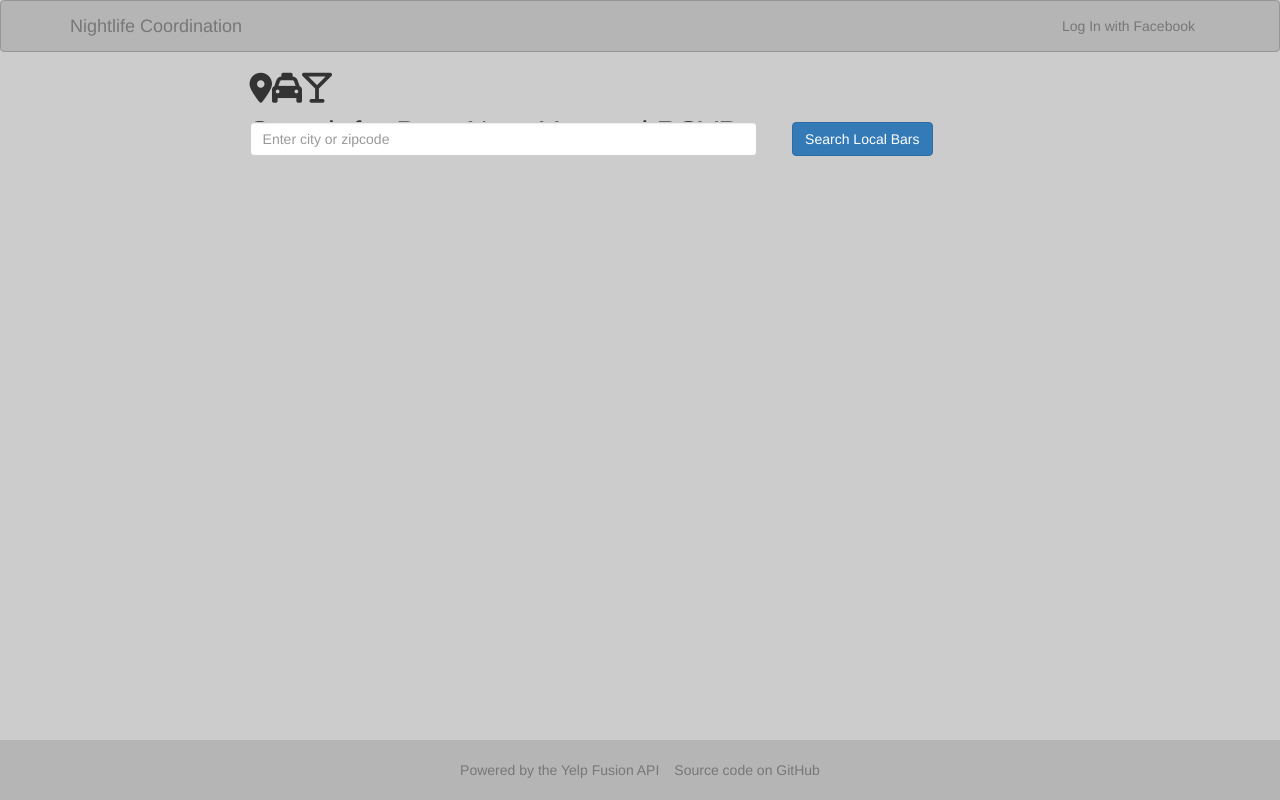
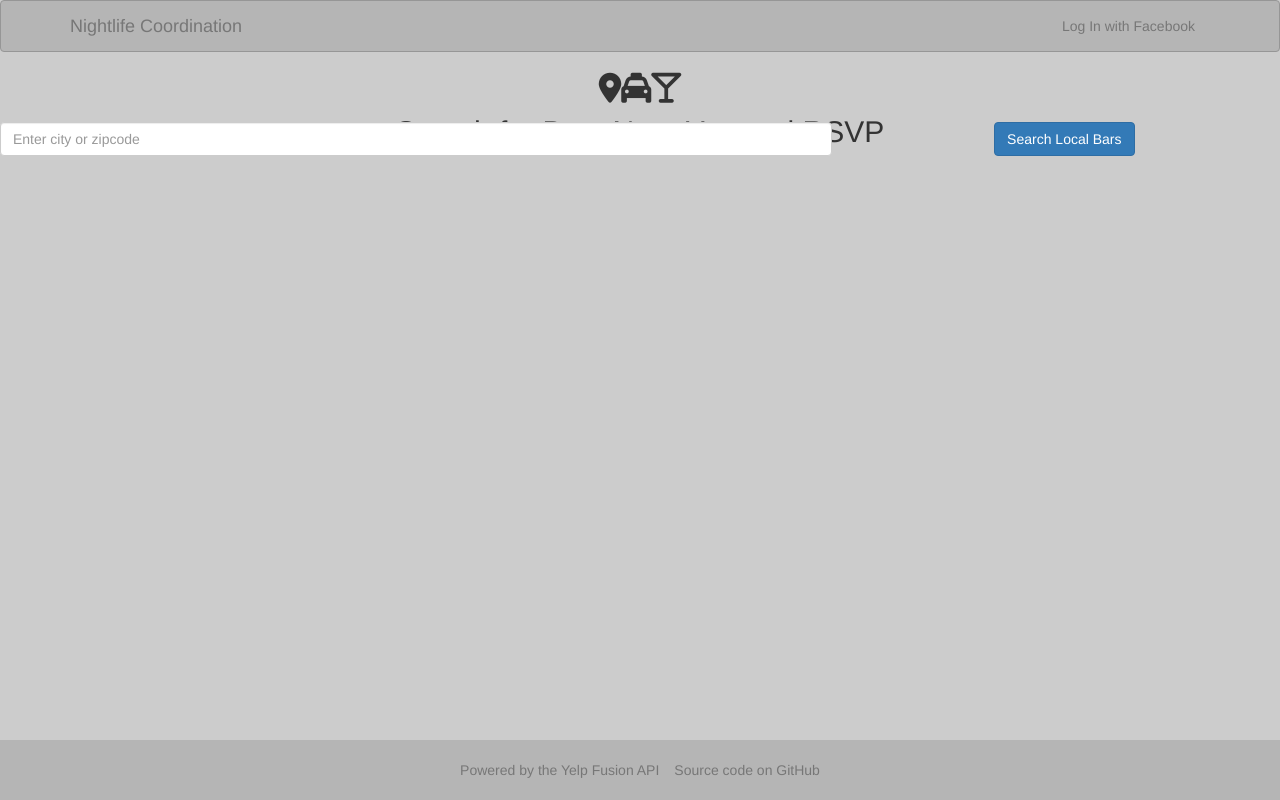
Before and after one commit to saracarlile/nightlife-app, a website: page public/index.html in a window 1280 px wide. Drawn offline with nearby package versions, Linux system fonts and the light colour scheme.

Commit message:
change class assignment

```diff
--- a/public/partials/search.html
+++ b/public/partials/search.html
@@ -4,7 +4,7 @@
         <h2 style="margin-top: 5px;">Search for Bars Near You and RSVP</h2>
     </div> -->
 
-    <div class="row searches">
+    <div class="row title">
             <div class="item4">
                 <h2><i class="fa fa-map-marker"></i><i class="fa fa-cab"></i><i class="fa fa-glass"></i></h2>
                 <h2 style="margin-top: 5px;">Search for Bars Near You and RSVP</h2>
```
